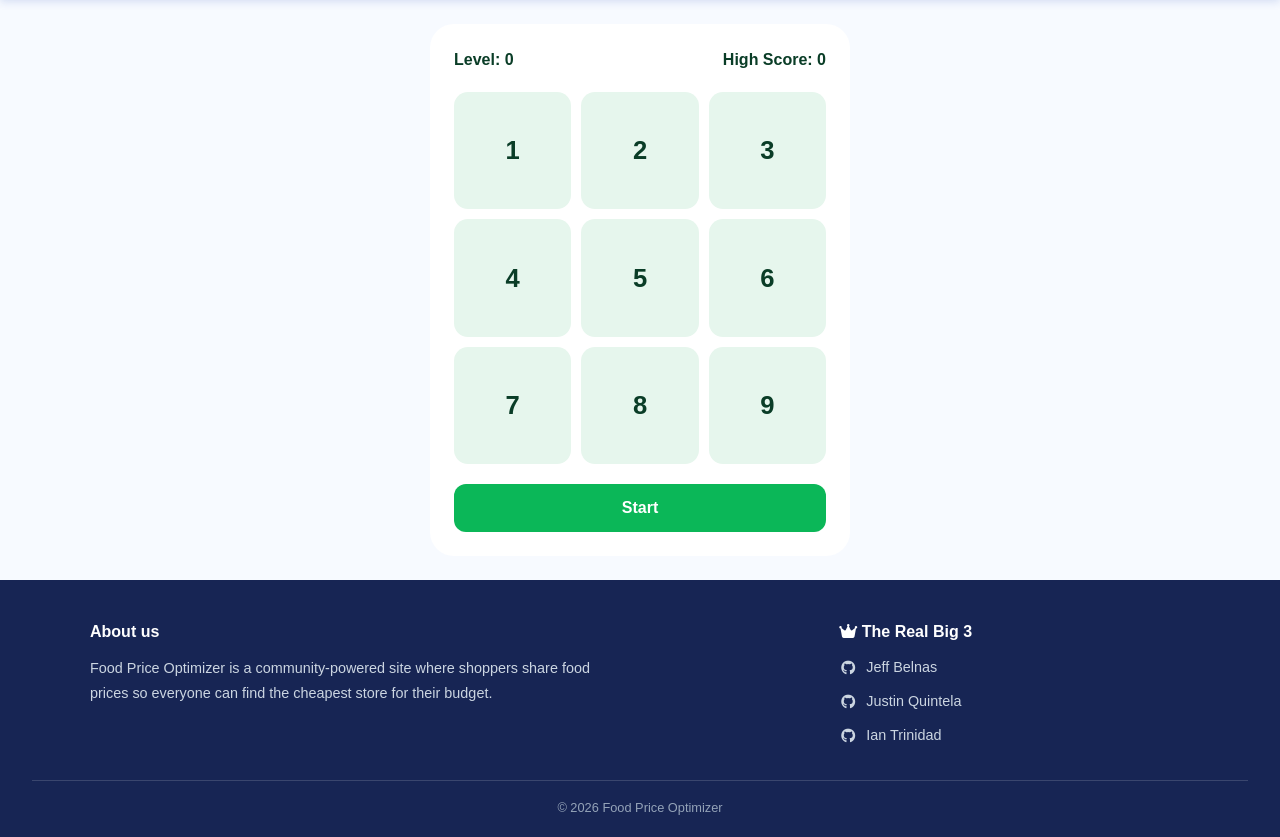
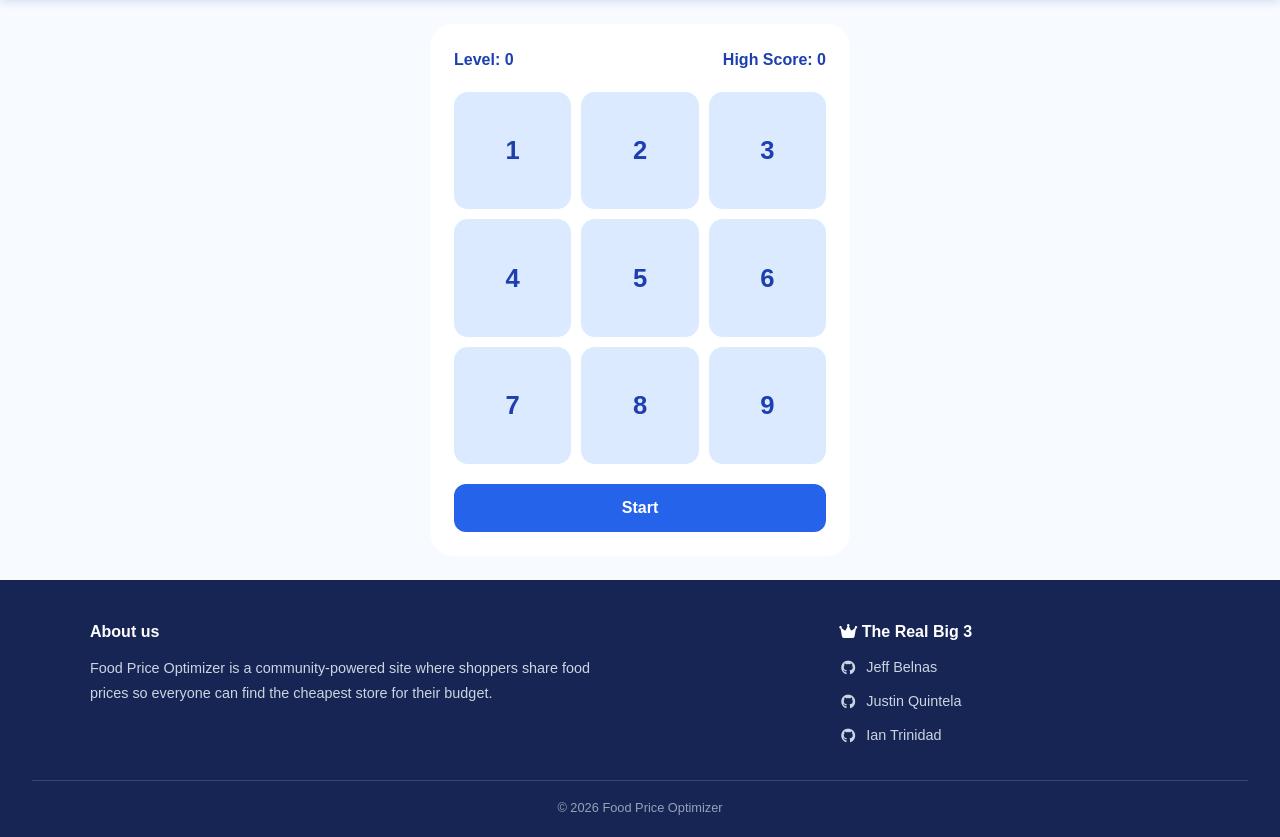
Before and after one commit to niqn/DSA-Project, a Flask app: page /simon in a window 1280 px wide. Shown: the part 70-907 px from the top of the page. Run offline with Flask 3, Linux system fonts and the light colour scheme.

Commit message:
Rename .flash class to to fix simon CSS conflict

```diff
--- a/src/dsa_project/static/css/simon.css
+++ b/src/dsa_project/static/css/simon.css
@@ -12,7 +12,7 @@
   justify-content: space-between;
   margin-bottom: 20px;
   font-weight: 700;
-  color: var(--green-deep);
+  color: var(--blue-dark);
 }
 
 .simon-grid {
@@ -25,20 +25,20 @@
   aspect-ratio: 1;
   border: 0;
   border-radius: 14px;
-  background: var(--green-soft);
-  color: var(--green-deep);
+  background: var(--blue-soft);
+  color: var(--blue-dark);
   font: inherit;
   font-size: 1.6rem;
   font-weight: 700;
   cursor: pointer;
 }
 
-.simon-btn:hover { background: #d3efe0; }
+.simon-btn:hover { background: var(--line); }
 
 .simon-btn:active,
 .simon-btn.pressed,
-.simon-btn.flash {
-  background: var(--green);
+.simon-btn.is-flashing {
+  background: var(--blue);
   color: #fff;
 }
 
@@ -48,11 +48,11 @@
   padding: 12px;
   border: 0;
   border-radius: 12px;
-  background: var(--green);
+  background: var(--blue);
   color: #fff;
   font: inherit;
   font-weight: 700;
   cursor: pointer;
 }
 
-.simon-start:hover { background: var(--green-dark); }
+.simon-start:hover { background: var(--blue-dark); }
--- a/src/dsa_project/static/javascript/simon.js
+++ b/src/dsa_project/static/javascript/simon.js
@@ -52,9 +52,9 @@ function playSequence() {
 }
 
 function flash(button) {
-  button.classList.add("flash");
+  button.classList.add("is-flashing");
   setTimeout(function () {
-    button.classList.remove("flash");
+    button.classList.remove("is-flashing");
   }, 350);
 }
 
```
